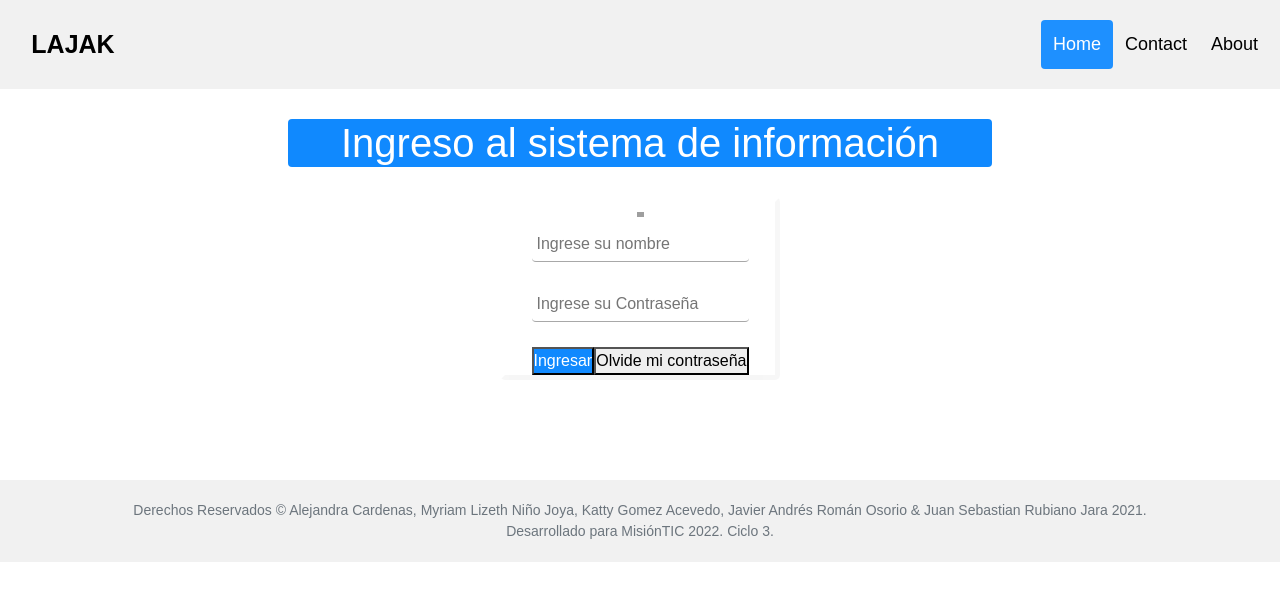
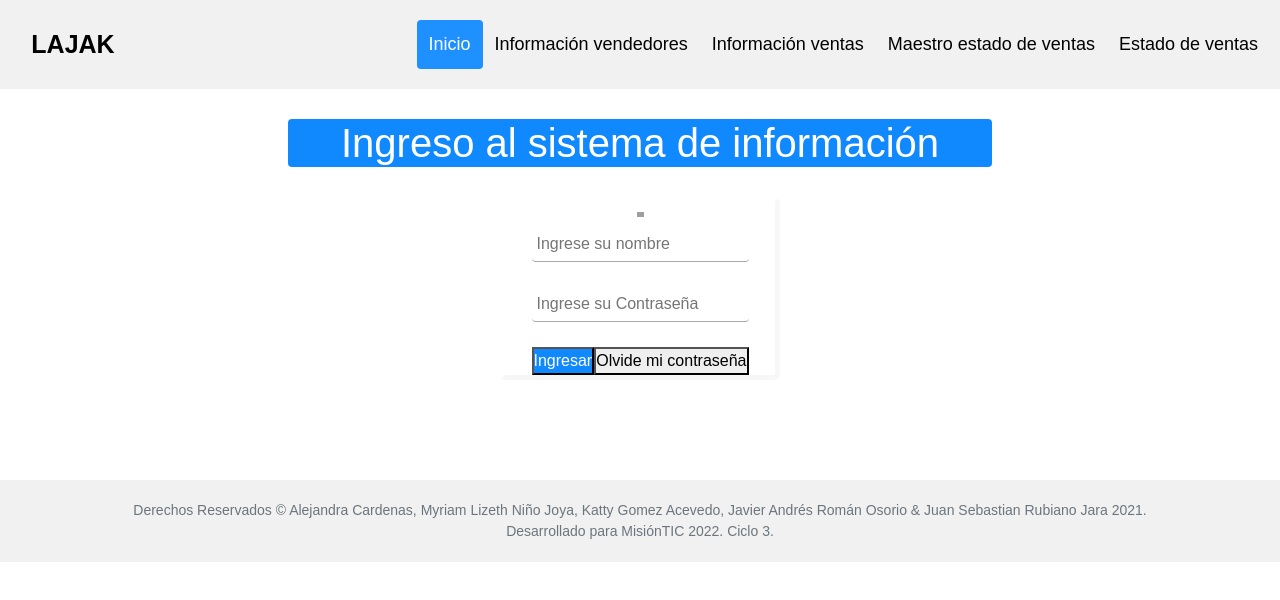
Before and after one commit to jsrubianoj/LAJAKProject, a React (Create React App) app: page / in a window 1280 px wide. Shown: the top 600 px of the page. Built offline with nearby package versions, Linux system fonts and the light colour scheme; grey boxes are pictures that could not be loaded.

Commit message:
header actualizado

```diff
--- a/src/components/Header/Header.js
+++ b/src/components/Header/Header.js
@@ -4,13 +4,15 @@ import './header.css'
 const header = () => {
     return (
         <div>
-            <div className="header">
-                <a href="/" className="logo">LAJAK</a>
-                <div className="header-right">
-                    <a className="active" href="#home">Home</a>
-                    <a href="#contact">Contact</a>
-                    <a href="#about">About</a>
-                </div>
+            <div class="header">
+            <a href="#default" class="logo">LAJAK</a>
+            <div class="header-right">
+                <a class="active" href="#home">Inicio</a>
+                <a href="#contact">Información vendedores</a>
+                <a href="#about">Información ventas</a>
+                <a href="#about">Maestro estado de ventas</a>
+                <a href="#about">Estado de ventas</a>
+            </div>
             </div>
         </div>
     )
```
